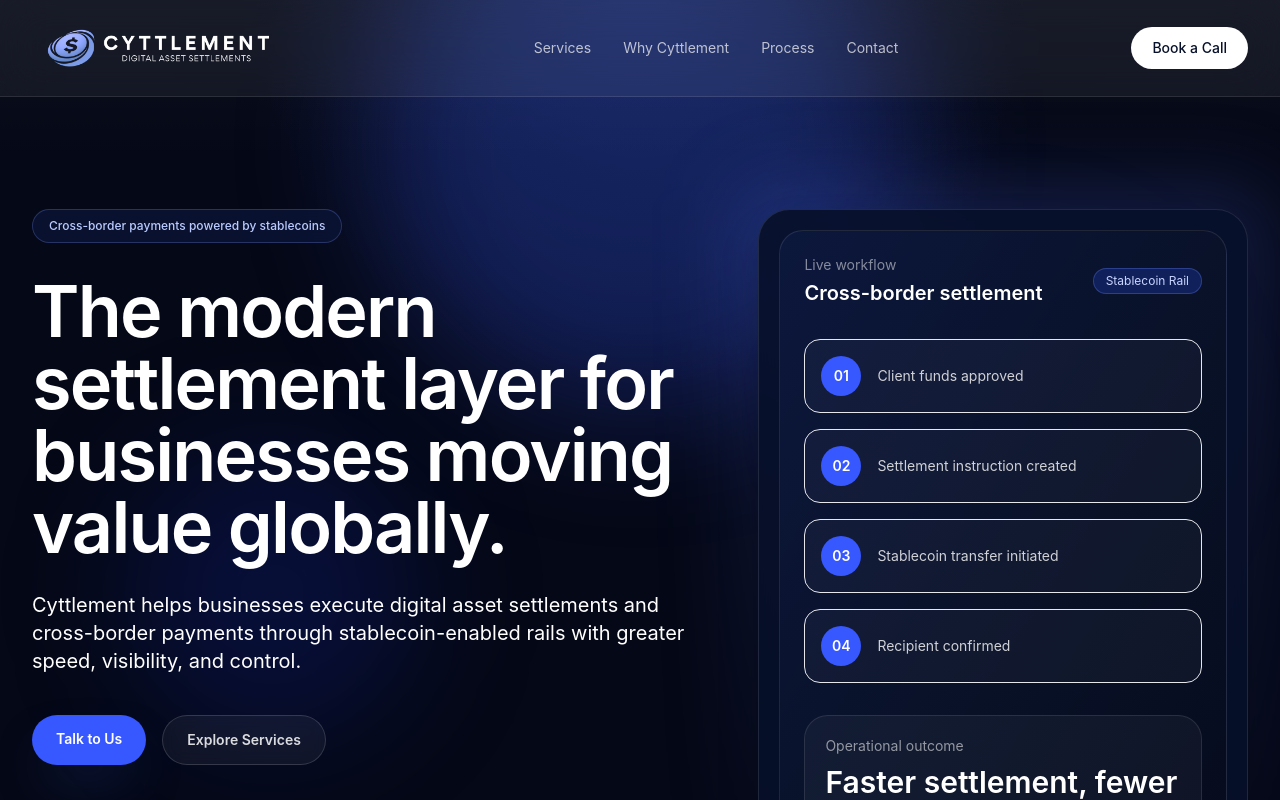
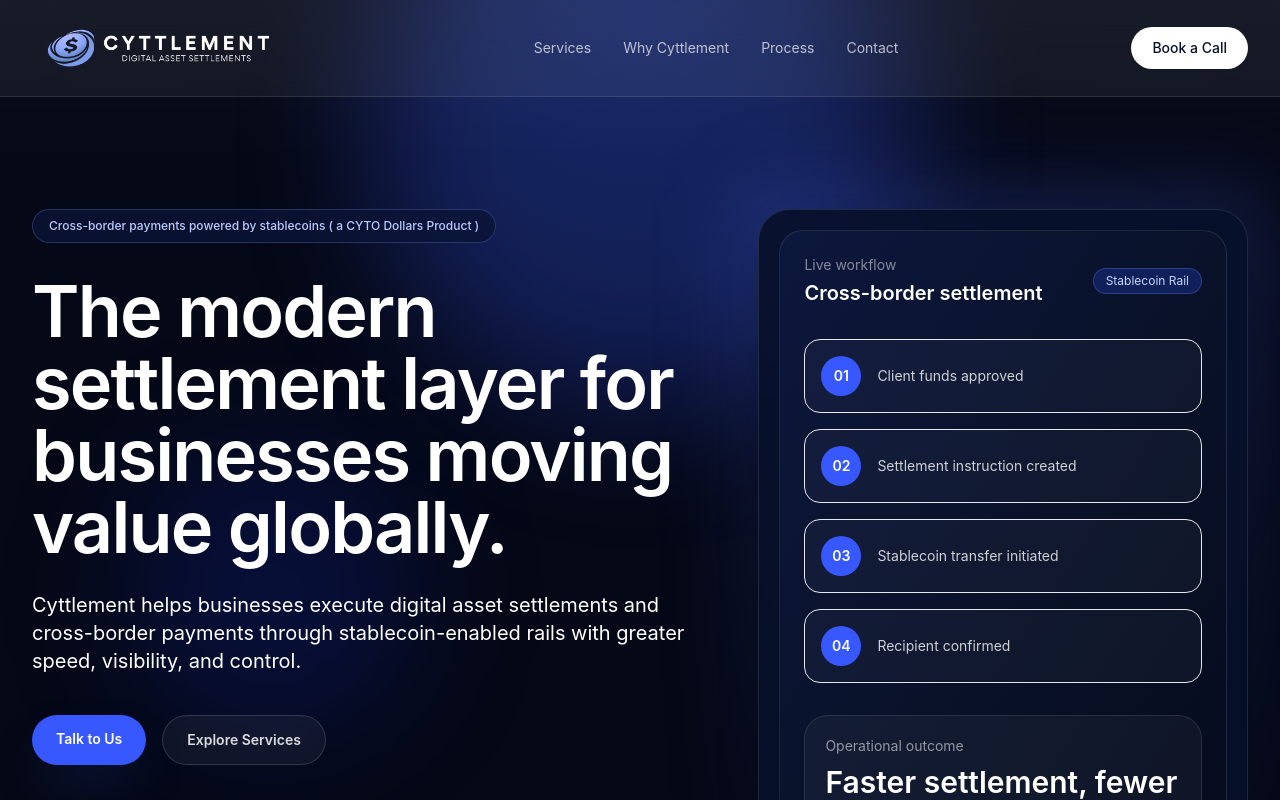
Before and after one commit to Tevaryan/cyttlement-site, a React (Vite) app in the folder cyttlement-site/: page / in a window 1280 px wide. Shown: the top 800 px of the page. Built offline with nearby package versions, Linux system fonts and the light colour scheme.

Commit message:
Update App.jsx
contact updates

```diff
--- a/cyttlement-site/src/App.jsx
+++ b/cyttlement-site/src/App.jsx
@@ -76,7 +76,7 @@
         <section className="mx-auto grid max-w-7xl gap-16 px-6 py-20 lg:grid-cols-[1.15fr_0.85fr] lg:px-8 lg:py-28">
           <div className="max-w-3xl">
             <div className="inline-flex items-center rounded-full border border-[#7f97ff]/25 bg-[#0b1536]/80 px-4 py-2 text-xs font-medium text-[#bbcbff] backdrop-blur">
-              Cross-border payments powered by stablecoins
+              Cross-border payments powered by stablecoins ( a CYTO Dollars Product )
             </div>
 
             <h1 className="mt-8 text-5xl font-semibold leading-[1.02] tracking-tight text-white md:text-6xl lg:text-7xl">
@@ -267,7 +267,7 @@
 
               <div className="rounded-[2rem] border border-white/10 bg-white/[0.05] p-6 backdrop-blur-xl">
                 <div className="text-sm text-white/55">Contact</div>
-                <div className="mt-3 text-2xl font-semibold">test@cyttlement.com</div>
+                <div className="mt-3 text-2xl font-semibold">info@cytodollars.com</div>
                 <div className="mt-2 text-white/60">Kuala Lumpur, Malaysia</div>
                 <a
                   href="mailto:hello@cyttlement.com"
```
